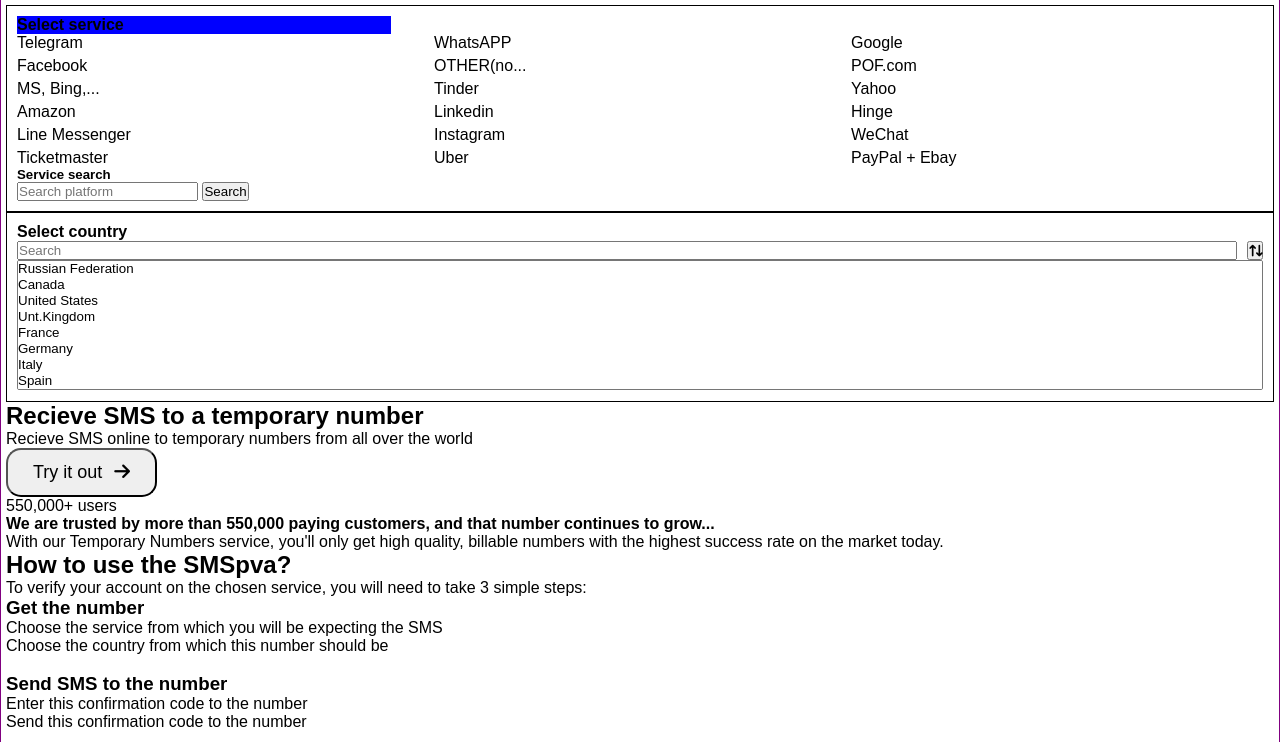
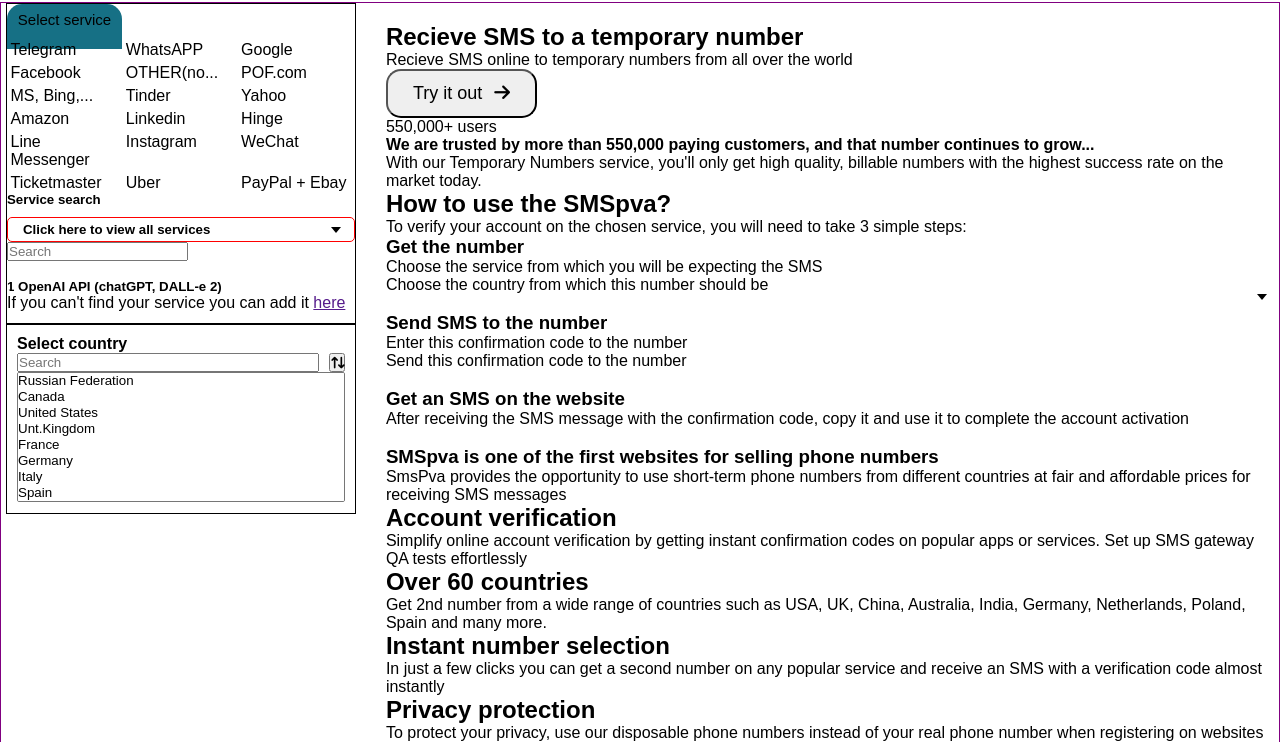
Before and after one commit to Akelo-Shaul/smspva, a plain HTML site: page index.html in a window 1280 px wide. Shown: the part 89-831 px from the top of the page. Drawn offline with Linux system fonts and the light colour scheme.

Commit message:
my first commitment

```diff
--- a/index.html
+++ b/index.html
@@ -39,7 +39,10 @@
     <div class="index-body">
         <div class="dropdown-menus">
             <div class="selections">
+                <div class="services-title">
                     <h4>Select service</h4>
+                </div>
+                <div class="services-container">
                     <div class="services">
                         <div class="grid-item">Telegram</div>
                         <div class="grid-item">WhatsAPP</div>
@@ -59,30 +62,32 @@
                         <div class="grid-item">Ticketmaster</div>
                         <div class="grid-item">Uber</div>
                         <div class="grid-item">PayPal + Ebay</div>
+                    </div>
 
-
-                </div>
                     <h5>Service search</h5>
 
-                <div id="select_platforms">
-                    <div class="search_bar">
-                        <input type="text" placeholder="Search platform" name="search" id="search_id">
-                    <button type="button" id="search_btn"> Search</button>
-                    </div>
-                   <!-- we need all the platforms  -->
-                    <div class="" id="platforms_list">
-
+                    <div class="service-selector">
+                        <div class="all-services">
+                            <img src="" alt="">
+                            <h5 class="service-selected">Click here to view all services</h5>
                         </div>
                     </div>
-
-                <!-- <select id="dropdown">
-                    <option value=""><input type="text" name="Searcch" id=""></option>
-                    <option value="telegram">Telegran</option>
-                    <option value="whatsapp">Whatsapp</option>
-                    <option value="facebook">Facebook</option>
-                    <option value="skype">Skype</option>
-
-                </select> -->
+                    <div id="select_platforms">
+                        <form>
+                            <input type="text" placeholder="Search" name="search" id="search_id">
+                        </form>
+                       <!-- we need all the platforms  -->
+                        <div class="dropdown-items">
+                            <div class="dropdown-service">
+                                <img src="" alt="">
+                                <h5>1 OpenAI API  (chatGPT, DALL-e 2)</h5>
+                            </div>
+                        </div>
+                        <div class="add-a-new-service">
+                            <p>If you can't find your service you can add it <a href="">here</a></p>
+                        </div>
+                    </div>
+                </div>
             </div>
 
             <div class="country">
@@ -113,6 +118,7 @@
         </div>
 
         <div class="full-content">
+            <div class="default-content">
                 <h2>Recieve SMS to a temporary number</h2>
                 <p>Recieve SMS online to temporary numbers from all over the world</p>
                 <button type="button" class="triad">Try it out <i class="fa fa-arrow-right"></i></button>
@@ -170,6 +176,29 @@
                 <h3>Complete a simple registration and receive a phone number for SMS</h3>
                 <p>Get the opportunity to use our numbers for registration!</p>
                 <button type="button" class="triad">Try it out <i class="fa fa-arrow-right"></i></button>
+            </div>
+
+            <!-- content displayed when service is selected -->
+            <div class="select-service-content">
+                <h2>Temporary number for <span class="service-selected"></span></h2>
+                <p>Get a temporary number for <span class="service-selected"></span> and keep your privacy safe. Our service provides the ability to receive online SMS messages to verify and activate your account. We suggest using real SIM cards and not virtual VOIP numbers, which guarantees a reliable and stable connection.</p>
+                <button type="button" class="triad">Try it out <i class="fa fa-arrow-right"></i></button>
+            </div>
+            <div class="how-select-service">
+                <img src="" alt="">
+                <div class="how-select-service-info">
+                    <p>Our website provides excellent phone numbers for registering on <span class="select-service"></span>.</p>
+                    <ul>
+                        <li> To get a number for <span class="select-service"></span>, you must register on Smspva.com.</li>
+                        <li>Recharge your balance.</li>
+                        <li>Then click on "Select"</li>
+                        <li>In the <span class="select-service"></span>, enter the number and wait for the SMS.</li>
+                        <li> As soon as the message comes to the number, you will immediately receive the code.</li>
+                    </ul>
+                </div>
+            </div>
+
+
             <div class="tips">
                 <h3>Tips Smspva.com</h3>
                 <p>We write about account registration, the intricacies of working with proxies, and other important topics.</p>
--- a/index.js
+++ b/index.js
@@ -1,17 +1,3 @@
-// $(document).ready(function(){
-//     $("#dropdown").select2({
-//         placeholder: "Click here to view all services",
-//         allowClear: true,
-//         data: [
-//             {id: "", text: ""},
-//             {id: "", text: "1 OpenAI API(chatGPT, DALL-e 2)"}
-//         ],
-//         escapeMarkup: function(m){
-//             return m;
-//         }
-//     })
-// })
-
 
 const platforms = [
     {
@@ -31,17 +17,17 @@ const platforms = [
     }
 ]
 
-
-const platform_container = document.getElementById("select_platforms")
-
-
-const btn = document.getElementById("search_btn")
-
-
-
-// search_bar.addEventListener("change", function(e){
-// console.log(e.target.value)
-// })
+const services = document.querySelectorAll(".grid-item")
+const select_service = document.querySelectorAll(".service-selected")
+const default_content = document.querySelector(".default-content")
+services.forEach((service) =>{
+    service.addEventListener("click", ()=>{
+        default_content.style.display = "none";
+        select_service.forEach(selected =>{
+           selected.innerText = service.textContent;
+        })
+    })
+})
 
 document.addEventListener('DOMContentLoaded', function() {
     const search_bar = document.getElementById("search_id")
--- a/style.css
+++ b/style.css
@@ -12,6 +12,7 @@ nav{
     display: flex;
     justify-content: space-between;
     padding-top: 30px;
+    margin-bottom: 10px;
 }
 .logo{
     padding: 0 30px;
@@ -21,6 +22,7 @@ nav{
     width: 50px;
 }
 .nav-links{
+    font-size: 15px;
     display: flex;
     justify-content: space-between;
     width: 95%;
@@ -29,7 +31,6 @@ nav{
     border: 1px solid black;
     overflow: hidden;
     padding: none;
-    margin: none;
 }
 .nav-links span{
     color: red;
@@ -42,8 +43,11 @@ nav{
 }
 .nav-links ul li{
     list-style-type: none;
-    padding: 5px 10px;
+    padding:2px 10px;
     font-weight: 500;
+}
+.nav-links ul li a{
+    text-decoration: none;
 }
 .sign{
     flex-basis: flex-end;
@@ -53,26 +57,111 @@ nav{
 }
 .index-body{
     width: 100%;
-    padding: 5px;
+    padding: 0 5px;
     border: 1px solid purple; /* to be deleted*/
+    display: flex;
+    justify-content: space-between;
 }
 
-/* .dropdown-menus{
+.dropdown-menus{
+    width: 60%;
+    margin-right: 30px
+}
+.selections{
+    border: 1px solid black;
+}
+/* #232323 */
+.services-title {
+    margin-bottom: -15px;
+    width: 115px;
+    height: 45px;
+    border-radius: 15px 15px 0 0;
+    display: flex;
+    align-items: center;
+    justify-content: center;
+    background-color: #167085;
+}
+.services-title h4{
+    padding-bottom: 15px;
+    width: max-content;
+    height: max-content;
+    font-weight: 500;
+    font-size: 15px;
+    margin: 0;
+}
+.services-container{
+    filter: drop-shadow(0px 0px 10px 0px rgba(0, 0, 0, 0.1));
     width: 100%;
-} */
-.selections{
-    width: 100%;
-    border: 1px solid black;
-    padding: 10px;
-}
-.selections h4{
-    background-color: blue;
-    width: 30%;
+    height: max-content;
+    /* background-color: #232323; */
+    padding: 7px 0 11px;
+    border-radius: 15px;
+
 }
 .services{
     display: grid;
     grid-template-columns: repeat(3, 1fr);
     grid-gap: 5px;
+    width: 98%;
+    margin: 0 auto;
+}
+.service-selector{
+    position: relative;
+    z-index: 2;
+    margin-top: 10px;
+    height: 25px;
+    background: var(--color-element);
+    border-radius: 5px;
+    display: flex;
+    align-items: center;
+    cursor: pointer;
+    border: 1px solid red;
+    padding: 0;
+}
+.all-services{
+    width: 100%;
+    margin: 0 auto;
+    height: 100%;
+    display: flex;
+    align-items: center;
+    transition: 0.1s;
+}
+.all-services h5{
+    margin-left: 15px;
+}
+.all-services::after{
+    content: "";
+    width: 0;
+    height: 0;
+    border-left: 5px solid transparent;
+    border-right: 5px solid transparent;
+    border-top: 6px solid black;
+    display: inline-block;
+    position: absolute;
+    right: 13px;
+    transition: transform .3s ease;
+}
+.dropdown-items{
+    /* position: absolute; */
+    width: calc(100% - 75px);
+    z-index: 1;
+    max-height: 312px;
+    overflow-y: scroll;
+    background-color: var(--color-window);
+    box-shadow: var(--shadow-window);
+    border-radius: 0 0 10px 10px;
+}
+.dropdown-service::after{
+    content: "";
+    width: 0;
+    height: 0;
+    border-left: 5px solid transparent;
+    border-right: 5px solid transparent;
+    border-top: 6px solid black;
+    display: inline-block;
+    position: absolute;
+    right: 13px;
+    transition: transform .3s ease;
 }
 #dropdown{
     width: 100%;
@@ -97,16 +186,8 @@ nav{
 .fa-exchange{
     transform: rotate(90deg);
 }
-.content{
-    margin: 10px;
-}
-.content h2{
-    font-size: 30px;
-    padding-bottom: 10px;
-}
-.content p{
-    font-size: 17px;
-    padding-bottom: 30px;
+.full-content{
+    padding-top: 20px;
 }
 .triad{
     padding: 12px 25px;
```
Also changed, not shown: 1 other file. Lines whose indentation alone changed are shown as unchanged.
